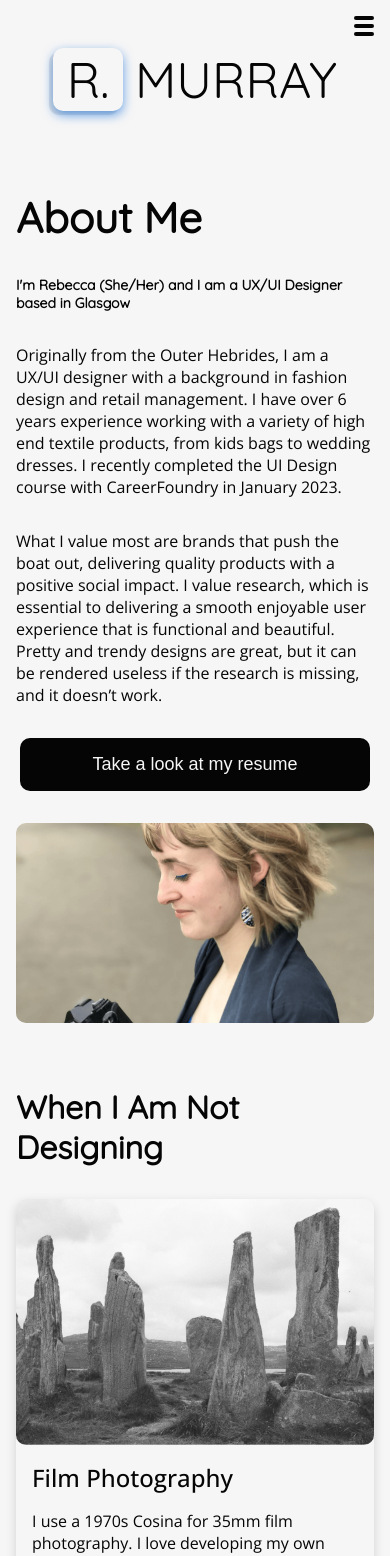
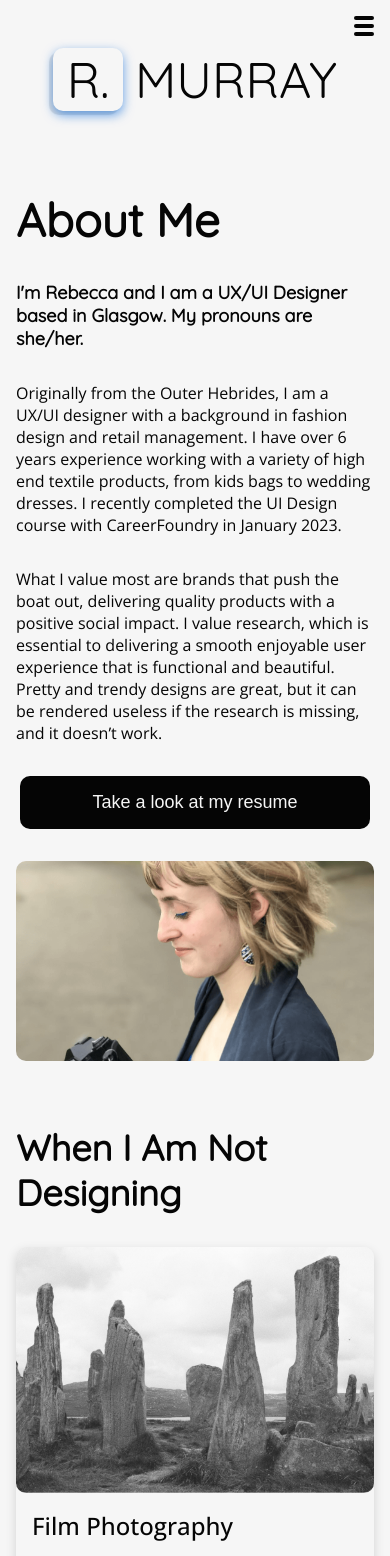
Before and after one commit to Garee/rebeccamurray.work, a Next.js app: page /about in a window 390 px wide. Shown: the top 1556 px of the page. Built offline with nearby package versions, Linux system fonts and the light colour scheme.

Commit message:
fix: font size tweaks

```diff
--- a/components/about-me.tsx
+++ b/components/about-me.tsx
@@ -15,8 +15,8 @@ export function AboutMe() {
                 <div className={styles.aboutInfoContainer}>
                     <h1>About Me</h1>
                     <h3>
-                        I&#39;m Rebecca (She/Her) and I am a UX/UI Designer
-                        based in Glasgow
+                        I&#39;m Rebecca and I am a UX/UI Designer based in
+                        Glasgow. My pronouns are she/her.
                     </h3>
                     <p className={styles.aboutInfo}>
                         Originally from the Outer Hebrides, I am a UX/UI
--- a/styles/globals.css
+++ b/styles/globals.css
@@ -57,7 +57,7 @@ a:hover {
 
 h1 {
     font-family: var(--heading-font-family);
-    font-size: 50px;
+    font-size: 54px;
     padding-bottom: 2rem;
 }
 
@@ -69,7 +69,7 @@ h2 {
 
 h3 {
     font-family: var(--heading-font-family);
-    font-size: 20px;
+    font-size: 24px;
     padding-bottom: 2rem;
 }
 
@@ -79,14 +79,14 @@ ul {
 
 @media only screen and (max-width: 960px) {
     h1 {
-        font-size: 42px;
+        font-size: 46px;
     }
 
     h2 {
-        font-size: 32px;
+        font-size: 36px;
     }
 
     h3 {
-        font-size: 14px;
+        font-size: 18px;
     }
 }
--- a/styles/projects.module.css
+++ b/styles/projects.module.css
@@ -1,9 +1,5 @@
 .projectsContainer > div {
     background: var(--content-background-hex);
-}
-
-.projectsContainer h2 {
-    font-size: 54px;
 }
 
 @media only screen and (max-width: 960px) {
```
